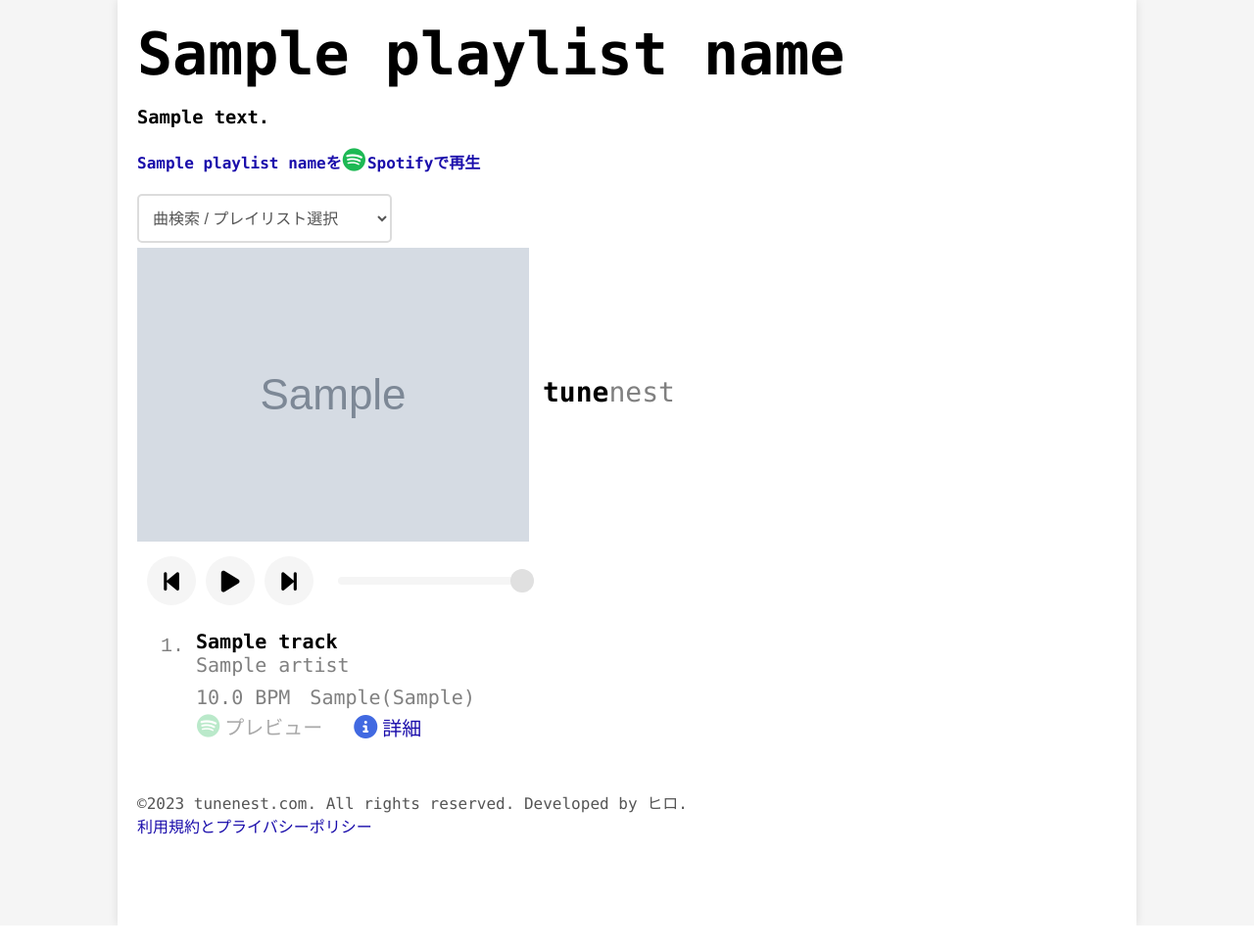
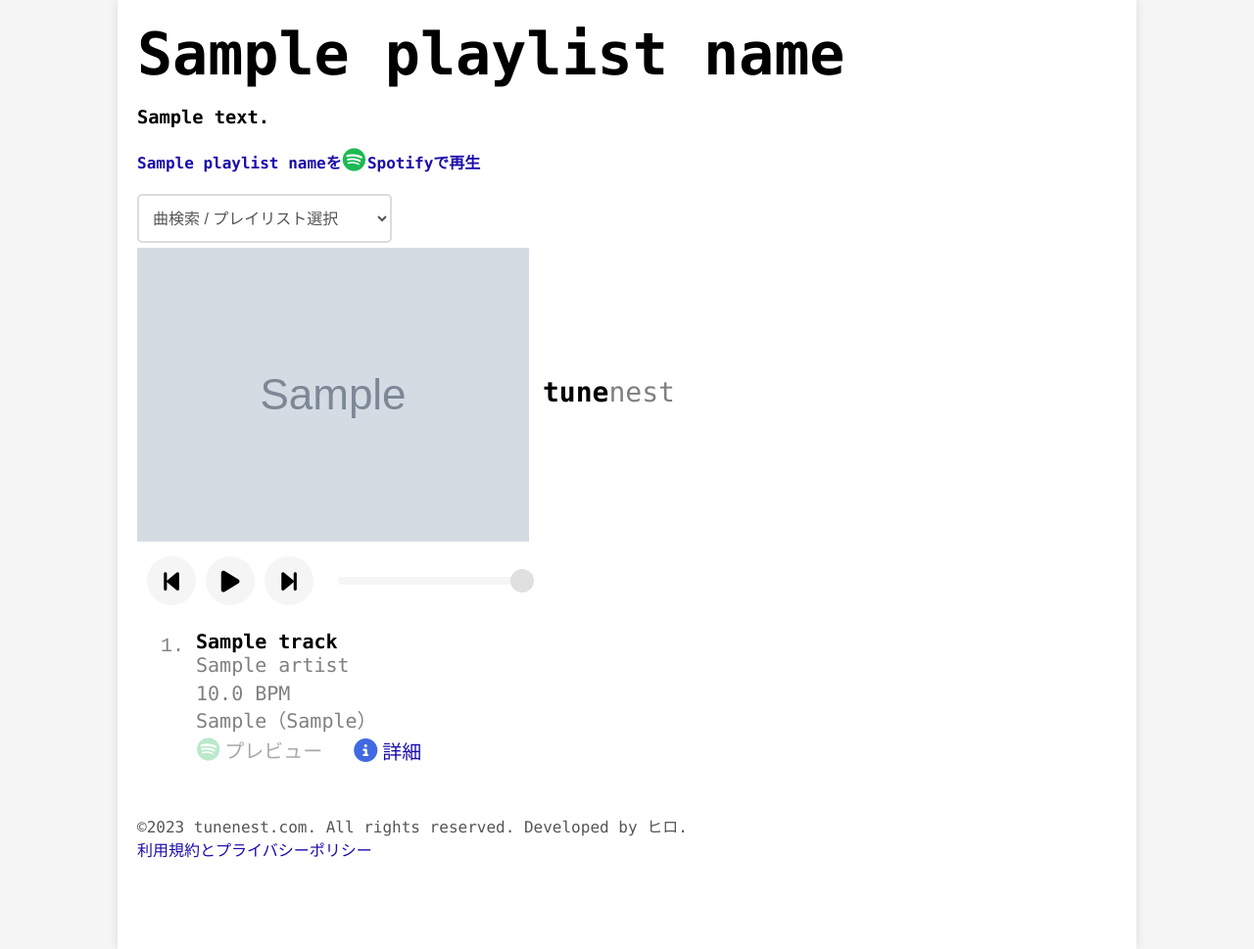
Before and after one commit to ayosugagustd-alt/tunenest, a Flask app: template templates/index.html in a window 1280 px wide. Shown: the whole page at 98% size. Before the commit the page ends 945 px from the top, so only its background shows below. Run offline with Flask 3, Linux system fonts and the light colour scheme; the template is opened without the code that fills it: most values are stand-ins (such as "Sample title", 1, 10 or a date in 2020); grey boxes marked "Sample" are stand-in pictures; parts of the project's set-up code (start-up, migrations or seed data) failed here and were passed over.

Commit message:
楽曲詳細にもキャメロット

```diff
--- a/templates/index.html
+++ b/templates/index.html
@@ -113,7 +113,8 @@
             <div class="custom-list-content">
                 <div class="track-name">{{ track.name }}</div>
                 <div class="artist">{{ track.artist }}</div>
-                <div class="track-tempo">{{ track.tempo|float|round(1) }} BPM　{{ track.key_signature }}({{ track.camelot_key_signature }})</div>
+                <div class="track-tempo">{{ track.tempo|float|round(1) }} BPM</div>
+                <div class="track-tempo">{{ track.key_signature }}（{{ track.camelot_key_signature }}）</div>
                 <div class="icon-row">
                     {% if track.url %}
                         <a href="javascript:void(0);" onclick="playSpecificTrack({{ loop.index0 }})">
--- a/templates/song_details.html
+++ b/templates/song_details.html
@@ -82,6 +82,7 @@
         <p><strong>テンポ</strong>：{{ song.tempo|float|round(1) }} BPM</p>
         <p><strong>キー</strong>：{{ ["C", "C#/Db", "D", "D#/Eb", "E", "F", "F#/Gb", "G", "G#/Ab", "A", "A#/Bb", "B"][song.key] }}</p>
         <p><strong>調</strong>：{{ "メジャー" if song.mode == 1 else "マイナー" }}</p>
+        <p><strong>キャメロットキー</strong>：{{ song.camelot_key }}</p>
     </div> <!-- End of div -->
     <div class="visual-section">
         <h2>音楽特性 <a href="/help_song_details" class="help-link" target="_blank" rel="noopener" title="音楽特性の詳細情報">[?]</a></h2>
--- a/usviral50.py
+++ b/usviral50.py
@@ -385,6 +385,9 @@ def get_song_details_with_retry(song_id, max_retries=3, delay=5):
                 for artist in song_details["artists"]
             ]
 
+            # キャメロットキーを計算
+            camelot_key_value = camelot_key(audio_features["key"], audio_features["mode"])
+
             # 成功した場合、曲の詳細情報を返す
             return {
                 "acousticness": audio_features["acousticness"] * 100,
@@ -401,6 +404,7 @@ def get_song_details_with_retry(song_id, max_retries=3, delay=5):
                 "valence": audio_features["valence"] * 100,
                 "album_artwork_url": album_artwork_url,
                 "artists": artists,
+                "camelot_key": camelot_key_value  # 追加されたキャメロットキー情報
             }
         except Exception as e:  # タイムアウトやその他の例外をキャッチ
             logging.error(f"An error occurred: {e}. Retrying...")
```
